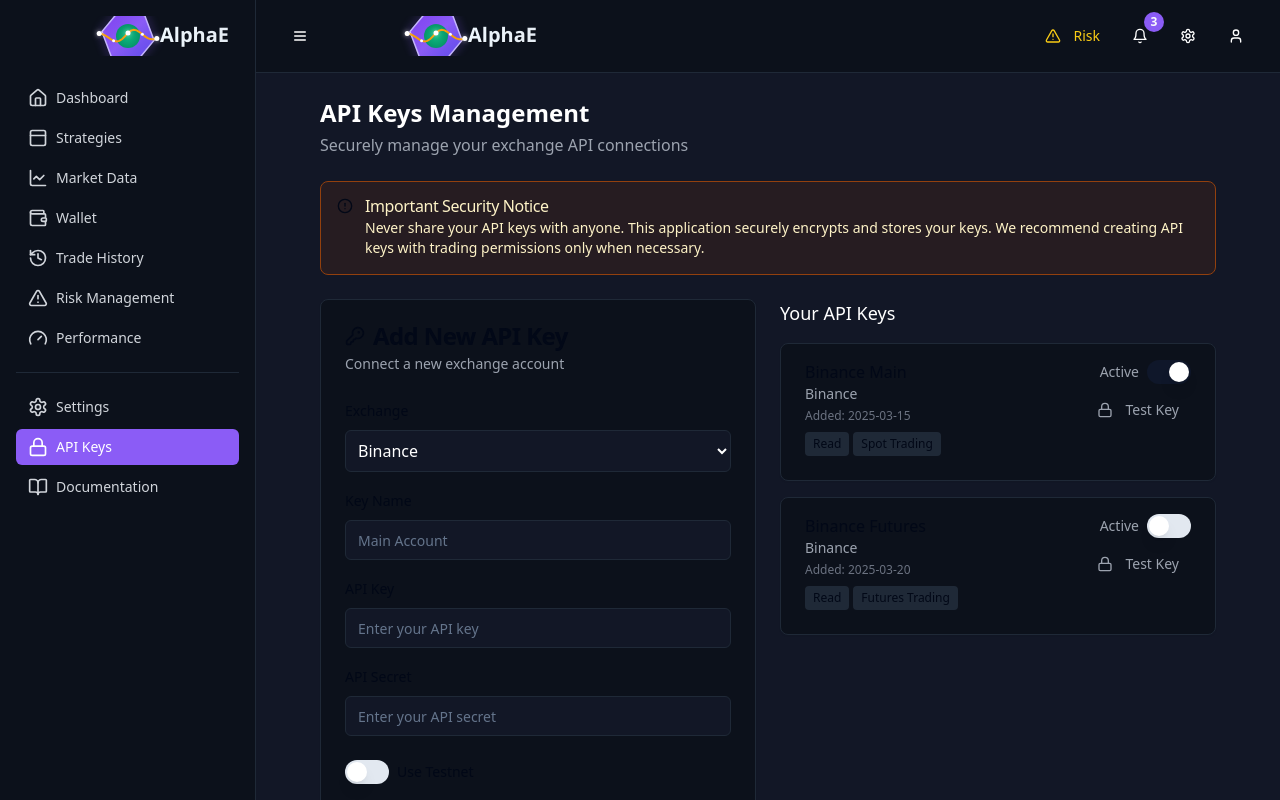
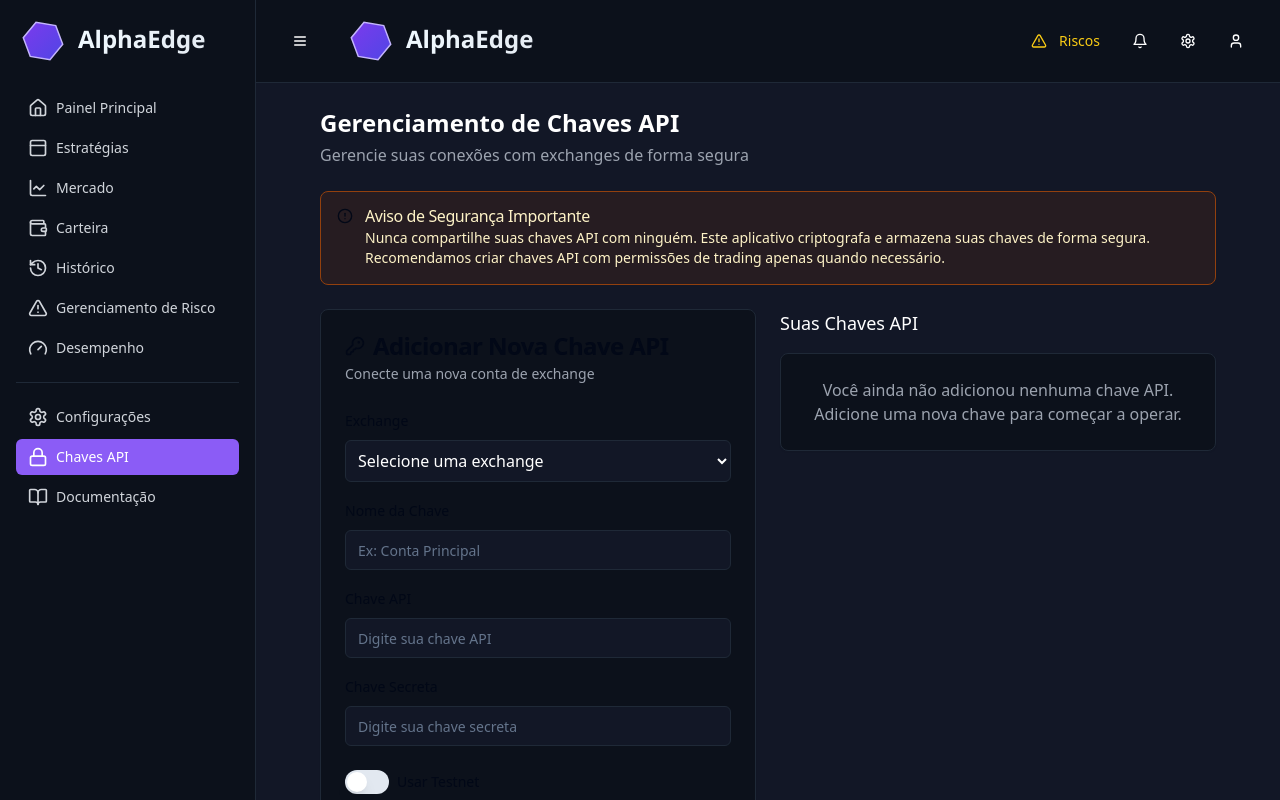
Before and after one commit to betomanzoli/alphaedge, a React (Vite) app: page /api in a window 1280 px wide. Built offline with nearby package versions, Linux system fonts and the light colour scheme.

Commit message:
Fix: Improve site content and localization
- Implement Brazilian Portuguese localization.
- Provide detailed instructions and explanations for each field.
- Reset site to initial state for first-time users.
- Include risk warnings and explanations.

```diff
--- a/src/components/layout/Header.tsx
+++ b/src/components/layout/Header.tsx
@@ -19,7 +19,7 @@ interface HeaderProps {
 }
 
 const Header = ({ onMenuClick }: HeaderProps) => {
-  const [notifications, setNotifications] = useState(3);
+  const [notifications, setNotifications] = useState(0); // Iniciando sem notificações
   const navigate = useNavigate();
 
   return (
@@ -41,7 +41,7 @@ const Header = ({ onMenuClick }: HeaderProps) => {
           onClick={() => navigate("/risk")}
         >
           <AlertTriangle className="h-4 w-4 mr-1" />
-          <span className="hidden sm:inline">Risk</span>
+          <span className="hidden sm:inline">Riscos</span>
         </Button>
 
         <DropdownMenu>
@@ -56,26 +56,15 @@ const Header = ({ onMenuClick }: HeaderProps) => {
             </Button>
           </DropdownMenuTrigger>
           <DropdownMenuContent align="end" className="w-64">
-            <DropdownMenuLabel>Notifications</DropdownMenuLabel>
+            <DropdownMenuLabel>Notificações</DropdownMenuLabel>
             <DropdownMenuSeparator />
-            <DropdownMenuItem>
-              <div className="flex flex-col">
-                <span className="font-medium">API Connection Active</span>
-                <span className="text-xs text-muted-foreground">Your Binance API connection is now active</span>
-              </div>
-            </DropdownMenuItem>
-            <DropdownMenuItem>
-              <div className="flex flex-col">
-                <span className="font-medium">Strategy Activated</span>
-                <span className="text-xs text-muted-foreground">Grid Trading strategy is now running</span>
-              </div>
-            </DropdownMenuItem>
-            <DropdownMenuItem>
-              <div className="flex flex-col">
-                <span className="font-medium">Order Executed</span>
-                <span className="text-xs text-muted-foreground">Buy order for BTC executed at $66,250</span>
-              </div>
-            </DropdownMenuItem>
+            {notifications === 0 ? (
+              <DropdownMenuItem>
+                <div className="flex flex-col">
+                  <span className="text-sm text-muted-foreground">Sem notificações no momento</span>
+                </div>
+              </DropdownMenuItem>
+            ) : null}
           </DropdownMenuContent>
         </DropdownMenu>
 
@@ -87,15 +76,15 @@ const Header = ({ onMenuClick }: HeaderProps) => {
           </DropdownMenuTrigger>
           <DropdownMenuContent align="end">
             <DropdownMenuItem onClick={() => navigate("/settings")}>
-              Account Settings
+              Configurações da Conta
             </DropdownMenuItem>
             <DropdownMenuItem onClick={() => navigate("/api")}>
-              API Configuration
+              Configuração de API
             </DropdownMenuItem>
-            <DropdownMenuItem>Theme</DropdownMenuItem>
+            <DropdownMenuItem>Tema</DropdownMenuItem>
             <DropdownMenuSeparator />
             <DropdownMenuItem onClick={() => navigate("/docs")}>
-              Help & Documentation
+              Ajuda & Documentação
             </DropdownMenuItem>
           </DropdownMenuContent>
         </DropdownMenu>
@@ -107,12 +96,12 @@ const Header = ({ onMenuClick }: HeaderProps) => {
             </Button>
           </DropdownMenuTrigger>
           <DropdownMenuContent align="end">
-            <DropdownMenuItem>Profile</DropdownMenuItem>
+            <DropdownMenuItem>Perfil</DropdownMenuItem>
             <DropdownMenuItem onClick={() => navigate("/settings")}>
-              Preferences
+              Preferências
             </DropdownMenuItem>
             <DropdownMenuSeparator />
-            <DropdownMenuItem>Log out</DropdownMenuItem>
+            <DropdownMenuItem>Sair</DropdownMenuItem>
           </DropdownMenuContent>
         </DropdownMenu>
       </div>
--- a/src/components/layout/Logo.tsx
+++ b/src/components/layout/Logo.tsx
@@ -13,6 +13,10 @@ const Logo: React.FC<LogoProps> = ({ isMinimal = false }) => {
     const canvas = canvasRef.current;
     if (!canvas) return;
 
+    // Ajustando as dimensões do canvas para garantir visibilidade completa
+    canvas.width = isMinimal ? 40 : 240; // Aumentando a largura
+    canvas.height = 50; // Aumentando a altura
+
     const ctx = canvas.getContext('2d');
     if (!ctx) return;
 
@@ -21,22 +25,19 @@ const Logo: React.FC<LogoProps> = ({ isMinimal = false }) => {
     const drawLogo = () => {
       ctx.clearRect(0, 0, canvas.width, canvas.height);
 
-      // Set up dimensions based on minimal mode
       const width = canvas.width;
       const height = canvas.height;
       const centerX = width / 2;
       const centerY = height / 2;
 
-      // Create a more sophisticated logo design
-      const baseSize = isMinimal ? 16 : 24;
-
-      // Draw the base of the logo - a hexagon with gradient fill
-      const hexagonRadius = baseSize * 1.1;
+      // Base logo sem animação quando minimal
+      if (isMinimal) {
+        const miniHexRadius = 16;
         ctx.beginPath();
         for (let i = 0; i < 6; i++) {
-        const angle = (time * 0.01) + (i * Math.PI / 3);
-        const x = centerX + Math.cos(angle) * hexagonRadius;
-        const y = centerY + Math.sin(angle) * hexagonRadius;
+          const angle = i * Math.PI / 3;
+          const x = centerX + Math.cos(angle) * miniHexRadius;
+          const y = centerY + Math.sin(angle) * miniHexRadius;
 
           if (i === 0) {
             ctx.moveTo(x, y);
@@ -46,114 +47,63 @@ const Logo: React.FC<LogoProps> = ({ isMinimal = false }) => {
         }
         ctx.closePath();
 
-      // Create a more vibrant gradient for the hexagon
-      const hexGradient = ctx.createLinearGradient(
-        centerX - hexagonRadius,
-        centerY - hexagonRadius,
-        centerX + hexagonRadius,
-        centerY + hexagonRadius
+        const gradient = ctx.createLinearGradient(
+          centerX - miniHexRadius,
+          centerY - miniHexRadius,
+          centerX + miniHexRadius,
+          centerY + miniHexRadius
         );
-      hexGradient.addColorStop(0, '#7c3aed'); // More vibrant purple
-      hexGradient.addColorStop(0.5, '#8b5cf6');
-      hexGradient.addColorStop(1, '#4f46e5'); // Indigo touch
+        gradient.addColorStop(0, '#7c3aed');
+        gradient.addColorStop(1, '#4f46e5');
+
+        ctx.fillStyle = gradient;
+        ctx.fill();
+
+        // Símbolo central
+        ctx.beginPath();
+        ctx.arc(centerX, centerY, miniHexRadius * 0.4, 0, Math.PI * 2);
+        ctx.fillStyle = '#10B981';
+        ctx.fill();
+
+      } else {
+        // Logo completo com animação
+        const hexRadius = 20;
+
+        // Hexágono animado
+        ctx.beginPath();
+        for (let i = 0; i < 6; i++) {
+          const angle = (time * 0.01) + (i * Math.PI / 3);
+          const x = 35 + Math.cos(angle) * hexRadius; // Posicionando mais à esquerda
+          const y = centerY + Math.sin(angle) * hexRadius;
+
+          if (i === 0) {
+            ctx.moveTo(x, y);
+          } else {
+            ctx.lineTo(x, y);
+          }
+        }
+        ctx.closePath();
+
+        const hexGradient = ctx.createLinearGradient(15, centerY - hexRadius, 55, centerY + hexRadius);
+        hexGradient.addColorStop(0, '#7c3aed');
+        hexGradient.addColorStop(1, '#4f46e5');
 
         ctx.fillStyle = hexGradient;
         ctx.fill();
-
-      // Add outer glow effect
-      ctx.shadowColor = '#8b5cf6';
-      ctx.shadowBlur = 10;
+        ctx.strokeStyle = '#c4b5fd';
         ctx.lineWidth = 1.5;
-      ctx.strokeStyle = '#c4b5fd';
-      ctx.stroke();
-      ctx.shadowBlur = 0;
-
-      // Draw central symbol - a dynamic graph icon
-      ctx.beginPath();
-      const innerRadius = baseSize * 0.5;
-      ctx.arc(centerX, centerY, innerRadius, 0, Math.PI * 2);
-
-      const innerGradient = ctx.createRadialGradient(
-        centerX, centerY, 0,
-        centerX, centerY, innerRadius
-      );
-      innerGradient.addColorStop(0, '#10B981'); // Green center
-      innerGradient.addColorStop(1, '#059669'); // Darker green edge
-
-      ctx.fillStyle = innerGradient;
-      ctx.fill();
-
-      // Add dynamic trading graph lines
-      ctx.lineWidth = 2;
-
-      // Rising trend line with animation
-      const lineLength = baseSize * 1.2;
-      const lineAmplitude = baseSize * 0.3;
-      const linePhase = time * 5;
-
-      ctx.beginPath();
-      ctx.moveTo(centerX - lineLength, centerY);
-
-      // Create animated graph path
-      for (let i = 0; i <= 20; i++) {
-        const x = centerX - lineLength + (lineLength * 2 * i / 20);
-        const progress = i / 20;
-        // Create a dynamic wave pattern with multiple oscillations
-        const y = centerY - lineAmplitude * Math.sin(progress * Math.PI * 3 + linePhase * 0.1) *
-                  (1 - Math.abs(progress - 0.5) * 1.2);
-        ctx.lineTo(x, y);
-      }
-
-      ctx.strokeStyle = '#f59e0b'; // Amber color for the line
         ctx.stroke();
 
-      // Add data points along the line
-      const dataPoints = 5;
-      for (let i = 0; i < dataPoints; i++) {
-        const pointProgress = i / (dataPoints - 1);
-        const pointX = centerX - lineLength + lineLength * 2 * pointProgress;
-        const pointY = centerY - lineAmplitude * Math.sin(pointProgress * Math.PI * 3 + linePhase * 0.1) *
-                       (1 - Math.abs(pointProgress - 0.5) * 1.2);
+        // Nome do sistema com gradiente
+        ctx.font = 'bold 24px "Segoe UI", Arial, sans-serif';
+        const textGradient = ctx.createLinearGradient(70, centerY - 15, width - 10, centerY + 15);
+        textGradient.addColorStop(0, '#f0f9ff');
+        textGradient.addColorStop(1, '#e2e8f0');
 
-        const pointSize = (i % 2 === 0) ? 2.5 : 1.5; // Alternate point sizes
-
-        ctx.beginPath();
-        ctx.arc(pointX, pointY, pointSize, 0, Math.PI * 2);
-        ctx.fillStyle = '#ffffff';
-        ctx.fill();
-
-        // Add glow to key data points
-        if (i % 2 === 0) {
-          ctx.shadowColor = '#ffffff';
-          ctx.shadowBlur = 5;
-          ctx.beginPath();
-          ctx.arc(pointX, pointY, pointSize * 0.8, 0, Math.PI * 2);
-          ctx.fillStyle = '#ffffff';
-          ctx.fill();
-          ctx.shadowBlur = 0;
-        }
-      }
-
-      // Draw the text if not in minimal mode
-      if (!isMinimal) {
-        // Draw text shadow
-        ctx.font = 'bold 20px "Segoe UI", Arial, sans-serif';
-        ctx.fillStyle = 'rgba(0,0,0,0.3)';
+        ctx.fillStyle = textGradient;
         ctx.textAlign = 'left';
         ctx.textBaseline = 'middle';
-        ctx.fillText('AlphaEdge', centerX + baseSize + 9, centerY + 1);
-
-        // Draw main text with gradient
-        const textGradient = ctx.createLinearGradient(
-          centerX + baseSize, centerY - 10,
-          centerX + baseSize + 100, centerY + 10
-        );
-        textGradient.addColorStop(0, '#f0f9ff'); // Light blue tint
-        textGradient.addColorStop(1, '#e2e8f0'); // Slight gray
-
-        ctx.font = 'bold 20px "Segoe UI", Arial, sans-serif';
-        ctx.fillStyle = textGradient;
-        ctx.fillText('AlphaEdge', centerX + baseSize + 8, centerY);
+        ctx.fillText('AlphaEdge', 70, centerY);
       }
 
       time += 0.05;
@@ -172,9 +122,8 @@ const Logo: React.FC<LogoProps> = ({ isMinimal = false }) => {
   return (
     <canvas
       ref={canvasRef}
-      width={isMinimal ? 40 : 200}
-      height={isMinimal ? 40 : 40}
       className="logo-canvas"
+      style={{ maxWidth: 'none' }} // Removendo limitação de largura
     />
   );
 };
--- a/src/components/layout/Sidebar.tsx
+++ b/src/components/layout/Sidebar.tsx
@@ -38,25 +38,25 @@ const Sidebar = ({ isOpen }: SidebarProps) => {
 
         <nav className="space-y-1">
           <NavLink href="/" icon={<Home className="h-5 w-5" />} showText={isOpen}>
-            Dashboard
+            Painel Principal
           </NavLink>
           <NavLink href="/strategies" icon={<PanelTop className="h-5 w-5" />} showText={isOpen}>
-            Strategies
+            Estratégias
           </NavLink>
           <NavLink href="/market" icon={<LineChart className="h-5 w-5" />} showText={isOpen}>
-            Market Data
+            Mercado
           </NavLink>
           <NavLink href="/wallet" icon={<Wallet className="h-5 w-5" />} showText={isOpen}>
-            Wallet
+            Carteira
           </NavLink>
           <NavLink href="/history" icon={<History className="h-5 w-5" />} showText={isOpen}>
-            Trade History
+            Histórico
           </NavLink>
           <NavLink href="/risk" icon={<AlertTriangle className="h-5 w-5" />} showText={isOpen}>
-            Risk Management
+            Gerenciamento de Risco
           </NavLink>
           <NavLink href="/performance" icon={<Gauge className="h-5 w-5" />} showText={isOpen}>
-            Performance
+            Desempenho
           </NavLink>
         </nav>
 
@@ -64,13 +64,13 @@ const Sidebar = ({ isOpen }: SidebarProps) => {
 
         <nav className="space-y-1">
           <NavLink href="/settings" icon={<Settings className="h-5 w-5" />} showText={isOpen}>
-            Settings
+            Configurações
           </NavLink>
           <NavLink href="/api" icon={<Lock className="h-5 w-5" />} showText={isOpen}>
-            API Keys
+            Chaves API
           </NavLink>
           <NavLink href="/docs" icon={<BookOpen className="h-5 w-5" />} showText={isOpen}>
-            Documentation
+            Documentação
           </NavLink>
         </nav>
       </div>
--- a/src/pages/ApiKeys.tsx
+++ b/src/pages/ApiKeys.tsx
@@ -1,4 +1,3 @@
-
 import { useState } from "react";
 import { Card, CardContent, CardDescription, CardHeader, CardTitle } from "@/components/ui/card";
 import { Button } from "@/components/ui/button";
@@ -9,13 +8,11 @@ import { Alert, AlertDescription, AlertTitle } from "@/components/ui/alert";
 import { Lock, AlertCircle, Plus, KeyRound } from "lucide-react";
 import Sidebar from "@/components/layout/Sidebar";
 import Header from "@/components/layout/Header";
+import { Tooltip, TooltipContent, TooltipTrigger } from "@/components/ui/tooltip";
 
 const ApiKeys = () => {
   const [sidebarOpen, setSidebarOpen] = useState(true);
-  const [apiKeys, setApiKeys] = useState([
-    { id: 1, name: "Binance Main", exchange: "Binance", isActive: true, permissions: ["Read", "Spot Trading"], created: "2025-03-15" },
-    { id: 2, name: "Binance Futures", exchange: "Binance", isActive: false, permissions: ["Read", "Futures Trading"], created: "2025-03-20" },
-  ]);
+  const [apiKeys, setApiKeys] = useState([]);
 
   return (
     <div className="flex h-screen bg-trading-dark text-white overflow-hidden">
@@ -27,16 +24,16 @@ const ApiKeys = () => {
         <main className="flex-1 overflow-auto p-6">
           <div className="space-y-6 max-w-4xl mx-auto">
             <div>
-              <h2 className="text-2xl font-bold">API Keys Management</h2>
-              <p className="text-gray-400 mt-1">Securely manage your exchange API connections</p>
+              <h2 className="text-2xl font-bold">Gerenciamento de Chaves API</h2>
+              <p className="text-gray-400 mt-1">Gerencie suas conexões com exchanges de forma segura</p>
             </div>
 
             <Alert className="bg-amber-900/20 border-amber-800 text-amber-100">
               <AlertCircle className="h-4 w-4" />
-              <AlertTitle>Important Security Notice</AlertTitle>
+              <AlertTitle>Aviso de Segurança Importante</AlertTitle>
               <AlertDescription>
-                Never share your API keys with anyone. This application securely encrypts and stores your keys.
-                We recommend creating API keys with trading permissions only when necessary.
+                Nunca compartilhe suas chaves API com ninguém. Este aplicativo criptografa e armazena suas chaves de forma segura.
+                Recomendamos criar chaves API com permissões de trading apenas quando necessário.
               </AlertDescription>
             </Alert>
 
@@ -45,19 +42,27 @@ const ApiKeys = () => {
                 <CardHeader>
                   <CardTitle className="flex items-center">
                     <KeyRound className="h-5 w-5 mr-2" />
-                    Add New API Key
+                    Adicionar Nova Chave API
                   </CardTitle>
                   <CardDescription className="text-gray-400">
-                    Connect a new exchange account
+                    Conecte uma nova conta de exchange
                   </CardDescription>
                 </CardHeader>
                 <CardContent className="space-y-4">
                   <div className="space-y-2">
+                    <Tooltip>
+                      <TooltipTrigger asChild>
                         <Label htmlFor="exchange">Exchange</Label>
+                      </TooltipTrigger>
+                      <TooltipContent>
+                        <p>Selecione a exchange onde você criou sua chave API</p>
+                      </TooltipContent>
+                    </Tooltip>
                     <select
                       id="exchange"
                       className="w-full bg-trading-dark border border-gray-800 rounded-md p-2 text-white"
                     >
+                      <option value="">Selecione uma exchange</option>
                       <option value="binance">Binance</option>
                       <option value="bybit">Bybit</option>
                       <option value="kucoin">KuCoin</option>
@@ -66,50 +71,89 @@ const ApiKeys = () => {
                   </div>
 
                   <div className="space-y-2">
-                    <Label htmlFor="key-name">Key Name</Label>
+                    <Tooltip>
+                      <TooltipTrigger asChild>
+                        <Label htmlFor="key-name">Nome da Chave</Label>
+                      </TooltipTrigger>
+                      <TooltipContent>
+                        <p>Dê um nome descritivo para identificar esta chave API</p>
+                      </TooltipContent>
+                    </Tooltip>
                     <Input
                       id="key-name"
-                      placeholder="Main Account"
+                      placeholder="Ex: Conta Principal"
                       className="bg-trading-dark border-gray-800"
                     />
                   </div>
 
                   <div className="space-y-2">
-                    <Label htmlFor="api-key">API Key</Label>
+                    <Tooltip>
+                      <TooltipTrigger asChild>
+                        <Label htmlFor="api-key">Chave API</Label>
+                      </TooltipTrigger>
+                      <TooltipContent>
+                        <p>Cole aqui a chave API gerada na sua exchange</p>
+                      </TooltipContent>
+                    </Tooltip>
                     <Input
                       id="api-key"
                       type="password"
-                      placeholder="Enter your API key"
+                      placeholder="Digite sua chave API"
                       className="bg-trading-dark border-gray-800"
                     />
                   </div>
 
                   <div className="space-y-2">
-                    <Label htmlFor="api-secret">API Secret</Label>
+                    <Tooltip>
+                      <TooltipTrigger asChild>
+                        <Label htmlFor="api-secret">Chave Secreta</Label>
+                      </TooltipTrigger>
+                      <TooltipContent>
+                        <p>Cole aqui a chave secreta gerada na sua exchange</p>
+                      </TooltipContent>
+                    </Tooltip>
                     <Input
                       id="api-secret"
                       type="password"
-                      placeholder="Enter your API secret"
+                      placeholder="Digite sua chave secreta"
                       className="bg-trading-dark border-gray-800"
                     />
                   </div>
 
                   <div className="flex items-center space-x-2 pt-2">
+                    <Tooltip>
+                      <TooltipTrigger asChild>
+                        <div className="flex items-center space-x-2">
                           <Switch id="testnet" />
-                    <Label htmlFor="testnet">Use Testnet</Label>
+                          <Label htmlFor="testnet">Usar Testnet</Label>
+                        </div>
+                      </TooltipTrigger>
+                      <TooltipContent>
+                        <p>Ative para usar o ambiente de testes da exchange</p>
+                      </TooltipContent>
+                    </Tooltip>
                   </div>
 
                   <Button className="w-full bg-trading-primary hover:bg-trading-secondary">
                     <Plus className="h-4 w-4 mr-2" />
-                    Add API Key
+                    Adicionar Chave API
                   </Button>
                 </CardContent>
               </Card>
 
               <div className="space-y-4">
-                <h3 className="text-lg font-medium">Your API Keys</h3>
+                <h3 className="text-lg font-medium">Suas Chaves API</h3>
 
-                {apiKeys.map((key) => (
+                {apiKeys.length === 0 ? (
+                  <Card className="bg-trading-darker border-gray-800 p-6 text-center">
+                    <p className="text-gray-400">
+                      Você ainda não adicionou nenhuma chave API.
+                      <br />
+                      Adicione uma nova chave para começar a operar.
+                    </p>
+                  </Card>
+                ) : (
+                  apiKeys.map((key) => (
                     <Card key={key.id} className="bg-trading-darker border-gray-800">
                       <CardContent className="pt-4">
                         <div className="flex justify-between items-start">
@@ -137,7 +181,8 @@ const ApiKeys = () => {
                         </div>
                       </CardContent>
                     </Card>
-                ))}
+                  ))
+                )}
               </div>
             </div>
           </div>
```
Lines whose indentation alone changed are shown as unchanged.
